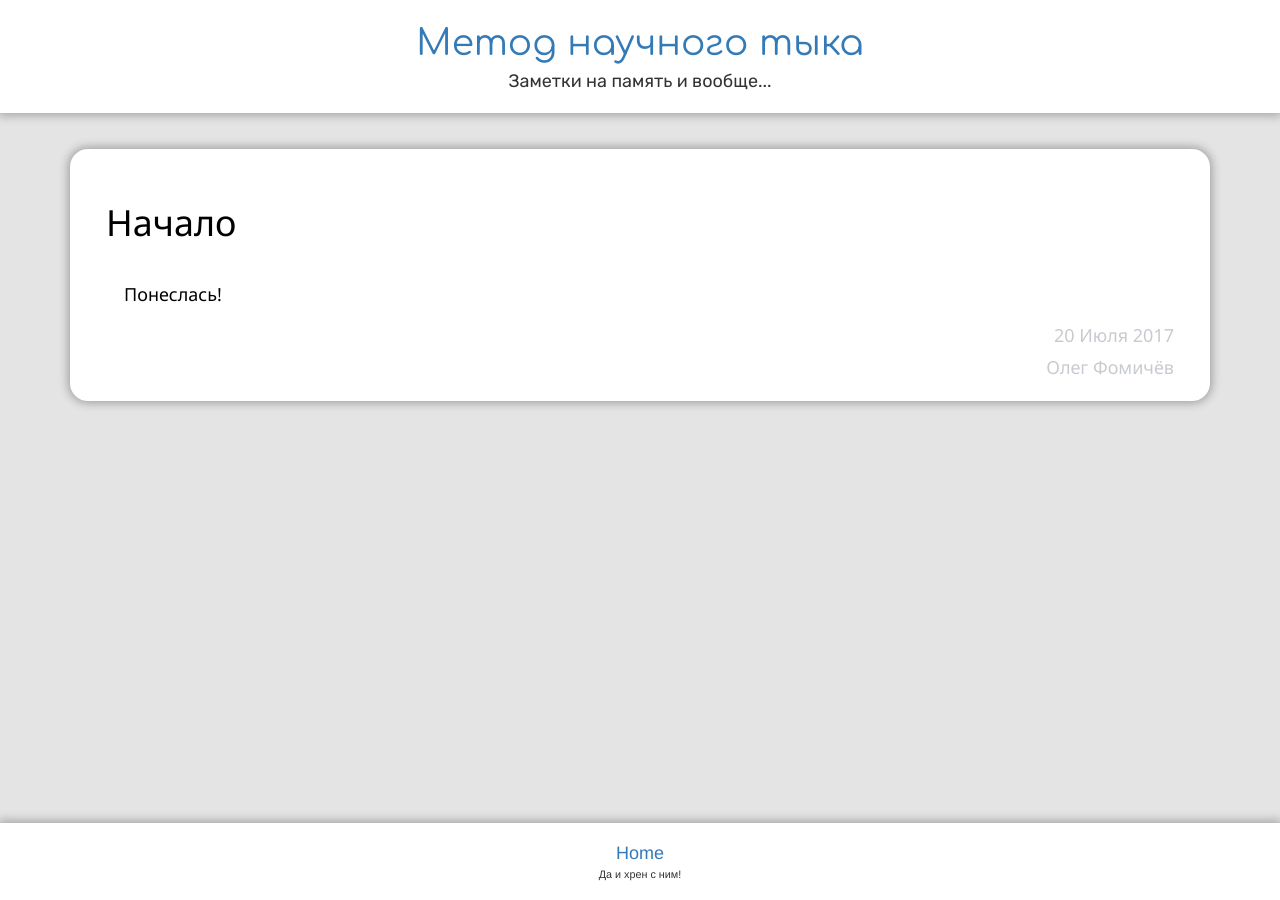
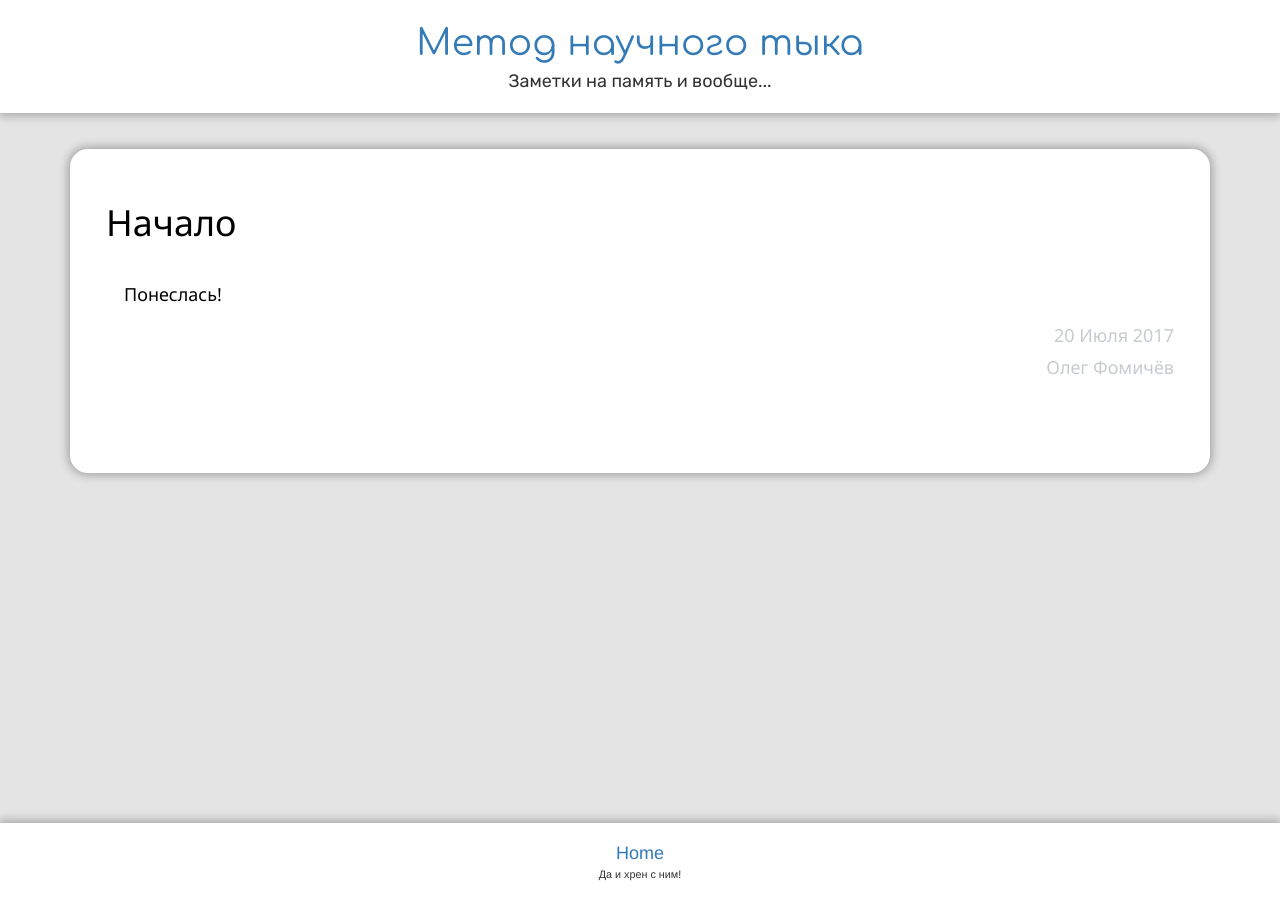
Before and after one commit to fomich0ff/fomich0ff.github.io, a Jekyll site: the page built from _posts/2017-07-20-first-post.md, in a window 1280 px wide. Built offline with Jekyll 4.4.1, drawn with Linux system fonts in a browser that asks for light colours; nearby versions of some CDN libraries; our own code applies the rules of GitHub Pages for plain Markdown files; comment, search, counter and statistics services are not loaded.

Commit message:
styles updated

```diff
--- a/_sass/post.scss
+++ b/_sass/post.scss
@@ -13,6 +13,9 @@
     .date {
         @extend .author;
     }
+	#disqus_thread {
+		margin-top: 4em;
+	}
 }
 
 #posts{
```
Also changed, not shown: _posts/2017-07-20-first-post.md (+1 -0 lines).
